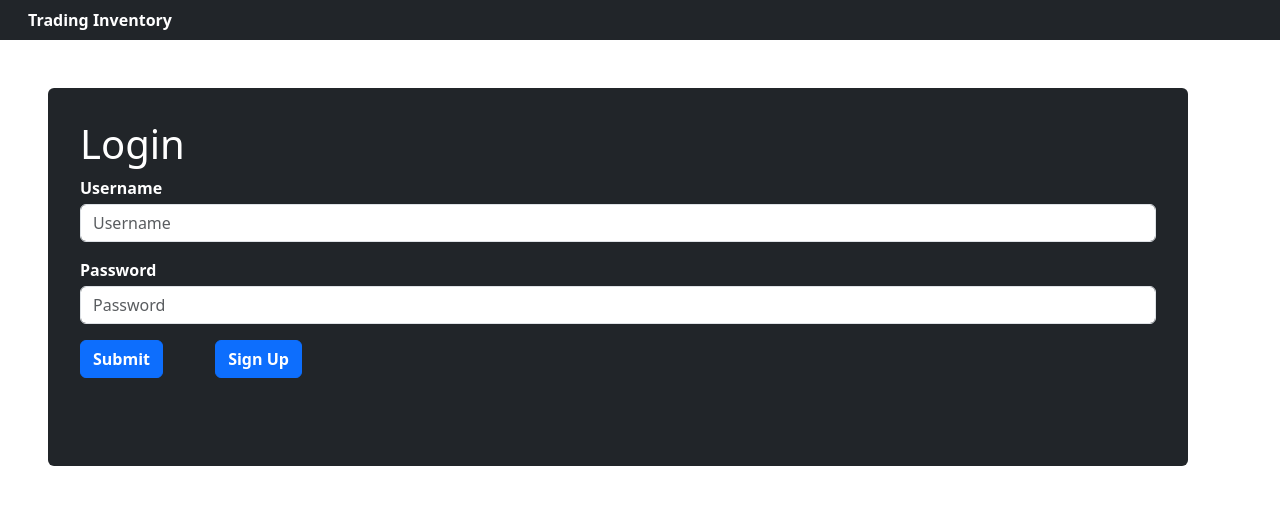
After one commit to eryawww/trading_inventory, a Django app: page /login in a window 1280 px wide. The commit adds this page. Shown: the top 505 px of the page. Run offline with Django 3.2, Linux system fonts and the light colour scheme; some libraries are stand-ins or nearby versions.

Commit message:
Finish Code Tugas 4

```diff
--- a/main/models.py
+++ b/main/models.py
@@ -1,9 +1,11 @@
 from django.db import models
+from django.contrib.auth.models import User
 import pytz
 
 TIME_ZONE = pytz.timezone('Asia/Singapore')
 # Create your models here.
 class Item(models.Model):
+    user = models.ForeignKey(User, models.CASCADE)
     name = models.CharField(max_length=4, name='name')
     amount = models.IntegerField(name='amount')
     buy_price = models.FloatField(name='buy_price')
--- /dev/null
+++ b/main/templates/login.html
@@ -0,0 +1,49 @@
+{% extends 'base.html' %}
+{% block head %}
+<style>
+.label {
+    font-weight: 700;
+}
+</style>
+{% endblock head %}
+
+{% block navbar %}
+<div class="row container-fluid bg-dark py-2 px-3 m-0">
+    <a class="col text-white h-6" style="text-decoration: none;"><strong>Trading Inventory</strong></a>
+</div>
+{% endblock navbar %}
+{% block content %}
+
+<div class="container rounded p-3 m-5 bg-dark text-white", style="width: auto, display: block;">
+    <div class="p-3">
+        <h1>Login</h1>
+        <form method="post" action="">
+            {% csrf_token %}
+            <label class="text-white label">Username</label>
+            <div class="py-1">
+            <td>
+                <input type="text" name="username" placeholder="Username" class="form-control">
+            </td>
+            <div class="py-3">
+
+            <label class="text-white label">Password</label>
+            <div class="py-1">
+            <td>
+                <input type="password" name="password" placeholder="Password" class="form-control">
+            </td>
+            <div class="py-3">
+            <input type="submit" class="btn btn-primary rounded label">
+        </form>
+        <a href={% url 'main:register' %} class="btn btn-primary rounded label mx-5">Sign Up</a>
+        {% if messages %}
+        <div class="py-3">
+        <ul>
+            {% for message in messages %}
+            <li>{{message}}</li>
+            {% endfor %}
+        </ul>
+        {% endif %}
+    </div>
+</div>
+
+{% endblock content %}
--- a/main/urls.py
+++ b/main/urls.py
@@ -9,5 +9,8 @@ urlpatterns = [
     path('xml/<int:id>', views.show_xmlbyid, name='xmlbyid'),
     path('json/', views.show_json, name='json'),
     path('json/<int:id>', views.show_jsonbyid, name='jsonbyid'),
-    path('create/', views.create, name='create')
+    path('create/', views.create, name='create'),
+    path('register', views.signup, name='register'),
+    path('login', views.login_page, name='login'),
+    path('logout', views.logout_page, name='logout'),
 ]
--- a/main/views.py
+++ b/main/views.py
@@ -1,31 +1,83 @@
-from django.shortcuts import render
+from django.shortcuts import render, redirect
 from django.http import HttpResponse, HttpRequest, HttpResponseRedirect
 from django.urls import reverse
+
 from django.core import serializers
+
 from . import models
-
 from main.forms import ItemForm
 from main.models import Item
+import datetime
 
-# Create your views here.
+from django.contrib.auth.forms import UserCreationForm
+from django.contrib.auth import authenticate, login, logout
+from django.contrib.auth.decorators import login_required
+import django.contrib.messages as messages
+
+def signup(request):
+    form = UserCreationForm()
+    if request.method == 'POST':
+        form = UserCreationForm(request.POST)
+        if form.is_valid():
+            form.save()
+            messages.success(request, 'Your account has been created!!!')
+            return redirect('main:login')
+    context = {
+        'form': form
+    }
+    return render(request, 'register.html', context)
+
+def login_page(request):
+    if request.method == 'POST':
+        username = request.POST.get('username')
+        password = request.POST.get('password')
+        user = authenticate(request, username=username, password=password)
+        if user is not None:
+            login(request, user)
+            return redirect('main:main')
+        messages.warning(request, 'Incorrect Username or Password')
+    context = {}
+    return render(request, 'login.html', context)
+
+def logout_page(request: HttpRequest):
+    logout(request)
+    response = redirect('main:login')
+    response.set_cookie('last_login', datetime.datetime.now().strftime('%Y-%m-%d %H:%M:%S'))
+    return response
+
+@login_required(login_url='/login')
 def main(request: HttpRequest):
     if request.method == 'POST':
         pass
-    data = models.Item.objects.all()
+    data = models.Item.objects.filter(user=request.user)
     len_data = len(data)
     if len_data == 0:
         amount_data = 0
     else:
         amount_data = sum([x.amount for x in data])
     adddata_url = '/create'
-    return render(request, 'main.html', dict(data=data, adddata_url=adddata_url, len_data=len_data, total_amount=amount_data))
+    try:
+        last_login = request.COOKIES['last_login']
+    except KeyError:
+        last_login = '-'
+    context = dict(
+        data=data,
+        adddata_url=adddata_url,
+        len_data=len_data,
+        total_amount=amount_data,
+        username = request.user.username,
+        last_login = last_login
+    )
+    return render(request, 'main.html', context)
 
 def create(request: HttpRequest):
     print(request.POST)
     form = ItemForm(request.POST or None)
 
     if request.method == 'POST':
-        form.save()
+        newdata = form.save(commit=False)
+        newdata.user = request.user
+        newdata.save()
         return HttpResponseRedirect(reverse('main:main'))
     return render(request, 'add.html', dict(form=form))
 
--- a/templates/base.html
+++ b/templates/base.html
@@ -5,11 +5,11 @@
     <link href="https://cdn.jsdelivr.net/npm/bootstrap@5.3.1/dist/css/bootstrap.min.css" rel="stylesheet" integrity="sha384-4bw+/aepP/YC94hEpVNVgiZdgIC5+VKNBQNGCHeKRQN+PtmoHDEXuppvnDJzQIu9" crossorigin="anonymous">
     <script src="https://cdn.jsdelivr.net/npm/@popperjs/core@2.11.8/dist/umd/popper.min.js" integrity="sha384-I7E8VVD/ismYTF4hNIPjVp/Zjvgyol6VFvRkX/vR+Vc4jQkC+hVqc2pM8ODewa9r" crossorigin="anonymous"></script>
     <script src="https://cdn.jsdelivr.net/npm/bootstrap@5.3.1/dist/js/bootstrap.min.js" integrity="sha384-Rx+T1VzGupg4BHQYs2gCW9It+akI2MM/mndMCy36UVfodzcJcF0GGLxZIzObiEfa" crossorigin="anonymous"></script>
+    {% block head %}{% endblock head %}
+
 </head>
 <body>
-    {% block navbar %}
-    {% endblock navbar %}
-    {% block content %}
-    {% endblock content %}
+    {% block navbar %}{% endblock navbar %}
+    {% block content %}{% endblock content %}
     <script src="https://cdn.jsdelivr.net/npm/bootstrap@5.3.1/dist/js/bootstrap.bundle.min.js" integrity="sha384-HwwvtgBNo3bZJJLYd8oVXjrBZt8cqVSpeBNS5n7C8IVInixGAoxmnlMuBnhbgrkm" crossorigin="anonymous"></script>
 </body>
```
Also changed, not shown: main/templates/main.html (+11 -2 lines), main/templates/register.html (added, +37 -0 lines), db.sqlite3, main/migrations/0007_item_user.py (added), readme.md.
